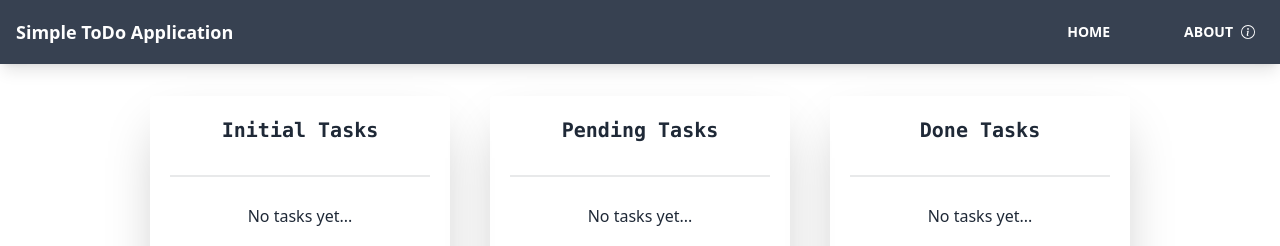
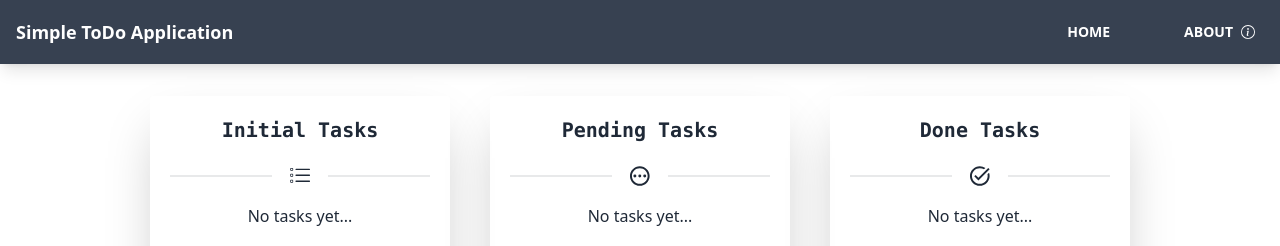
Before and after one commit to betterhell/todo-app, a React (Create React App) app: page / in a window 1280 px wide. Shown: the top 246 px of the page. Built offline with nearby package versions, Linux system fonts and the light colour scheme; the HTML template or start-up script is replaced by a standard one.

Commit message:
iconChange functions created

```diff
--- a/src/components/Column.jsx
+++ b/src/components/Column.jsx
@@ -1,12 +1,27 @@
 import PropTypes from "prop-types";
 import TaskCard from "./TaskCard";
 import Card from "./Card";
+import {MdOutlineTaskAlt, MdOutlinePending} from "react-icons/md"
+import {BsListTask} from "react-icons/bs"
 
 const Column = ({label, tasks, id}) => {
     const userScreenHeight = window.innerHeight
 
+    const IconSwitcher = (label) => {
+        switch (label) {
+            case "Initial Tasks":
+                return <BsListTask size={60} />
+            case "Pending Tasks":
+                return <MdOutlinePending size={60} />
+            case "Done Tasks":
+                return <MdOutlineTaskAlt size={60} />
+            default:
+                return <BsListTask size={60} />
+        }
+    }
+
     return (
-         <div className={`container ${userScreenHeight >= tasks.length ? `overflow-y-scroll` : `overflow-y-hidden`} relative p-5 rounded shadow-2xl w-1/2 lg:w-[300px]  h-screen mx-5 my-5`}>
+         <div className={`container ${userScreenHeight >= tasks.length ? `overflow-y-scroll` : `overflow-y-hidden`} relative p-5 rounded shadow-2xl w-1/2 lg:w-[300px] h-screen mx-5 my-5`}>
             <div className="card-title pb-2 justify-center">
                 <h3 className="font-mono">{label}</h3>
             </div>
@@ -15,9 +30,15 @@ const Column = ({label, tasks, id}) => {
                  <div className="flex absolute top-3 right-10">
                     <span className="badge badge-lg badge-info text-white right-100 p-[7px]">{tasks.length}</span>
                  </div>}
-             <div className="divider"></div>
 
-            {(!tasks || tasks.length === 0) && (<p className="flex justify-center font-light m-5">No tasks yet...</p>)}
+             <div className="divider">
+                 {IconSwitcher(label)}
+             </div>
+
+            {(!tasks || tasks.length === 0) && (
+                <p className="flex justify-center font-light m-5">No tasks yet...</p>)
+            }
+
             <div className="container">
                 {tasks.map(task =>
                     <Card
```
